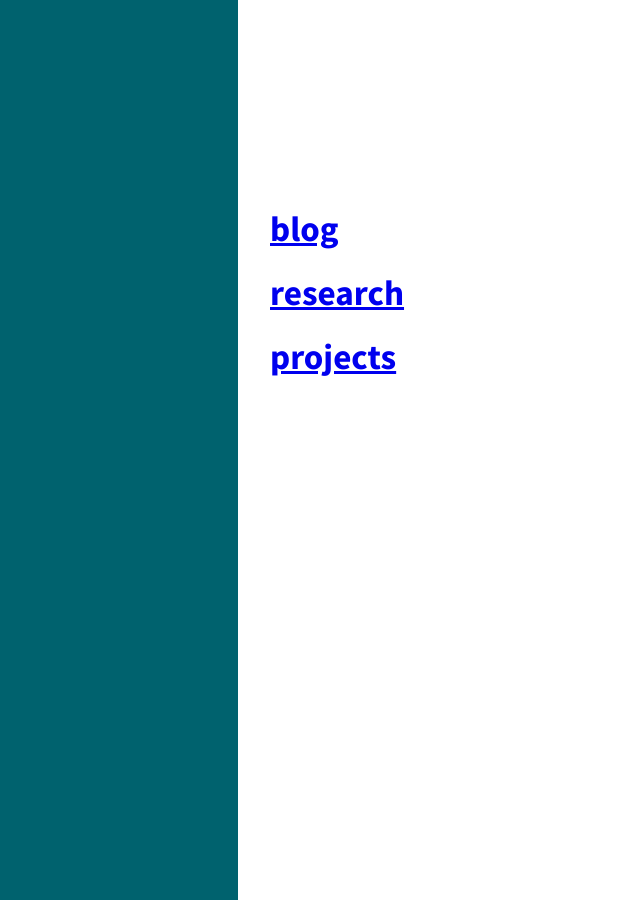
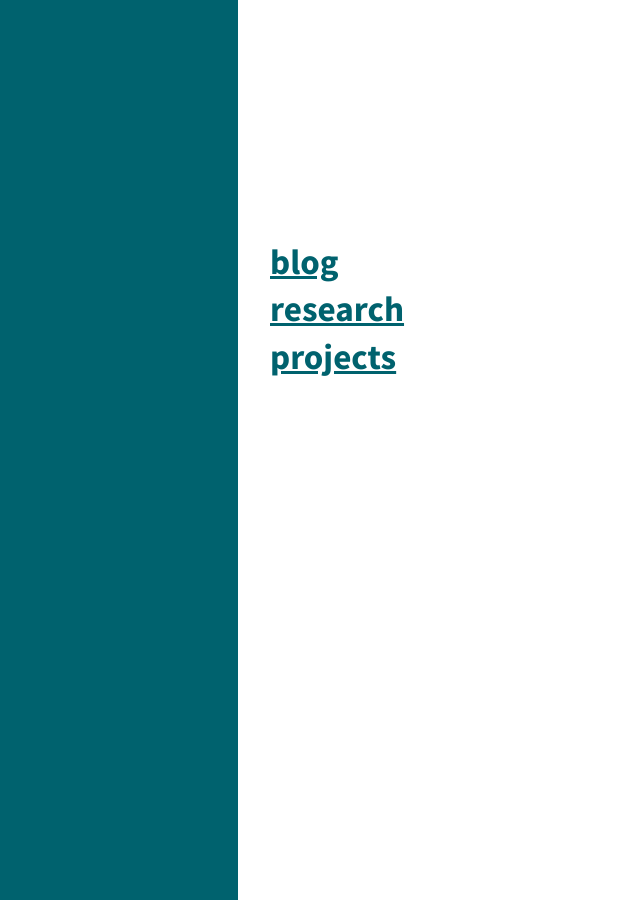
Before and after one commit to fdavidcl/fdavidcl.github.io, a Jekyll site: the page built from index.html, in a window 1280 px wide. Shown: the whole page, without its empty margins (82-722 px from the left). Built offline with Jekyll 4.4.1, drawn with Linux system fonts in a browser that asks for light colours; nearby versions of some CDN libraries.

Commit message:
Minor style changes

```diff
--- a/assets/stylesheets/default.sass
+++ b/assets/stylesheets/default.sass
@@ -11,9 +11,11 @@ $font: "{{ site.style.font }}"
 body, html
   height: 100%
   font-family: $font, sans-serif
+  font-size: 16px
 
 a
   transition: opacity .2s ease, color .2s ease
+  color: $sidebar-back
 
 body
   background: $background
@@ -135,11 +137,16 @@ body
     .main
       margin-left: 33.333333%
       padding-top: 9.6em
+      max-width: 50em
+      line-height: 1.5em
 
       .main-content
         h1
           font-size: 220%
 
+        article:first-child
+          margin-top: 4em
+
 @media (min-width: 80em)
   .wrapper
     .main
```
